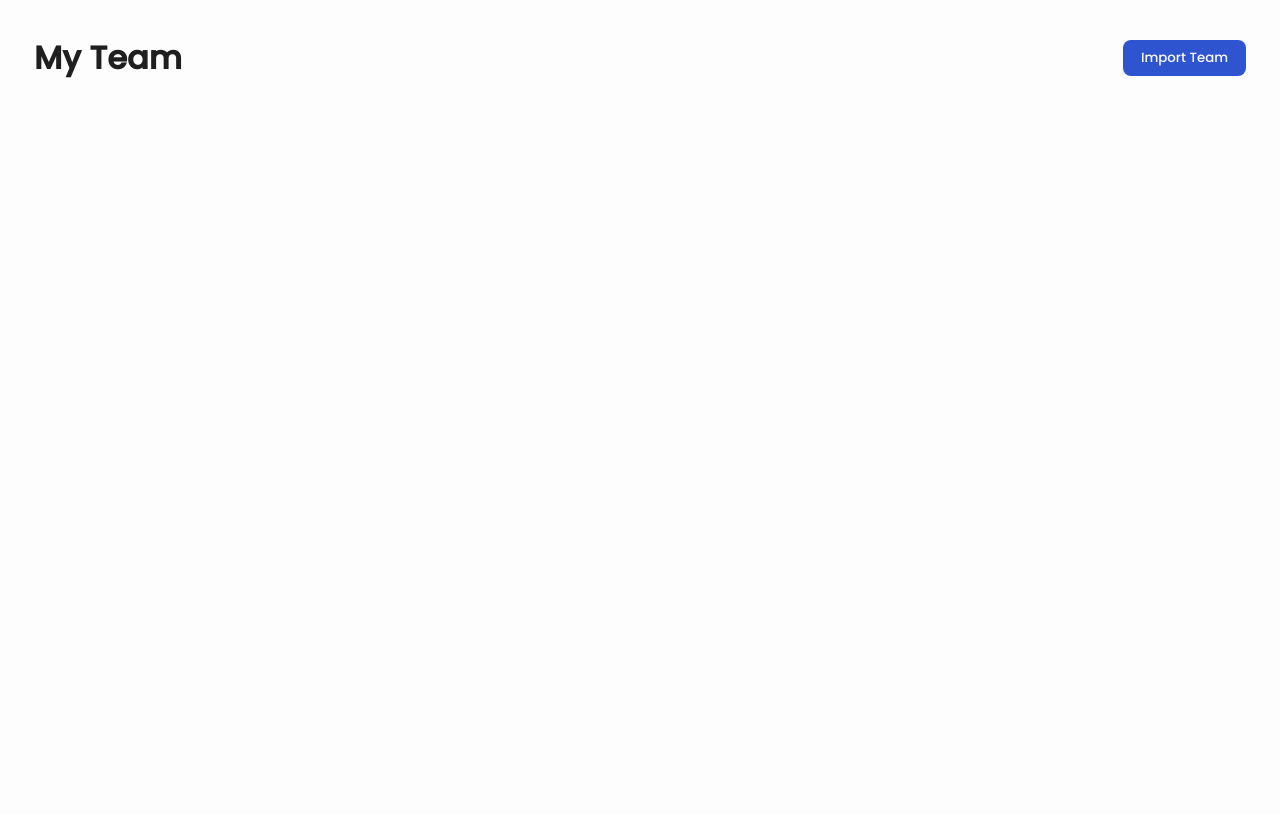
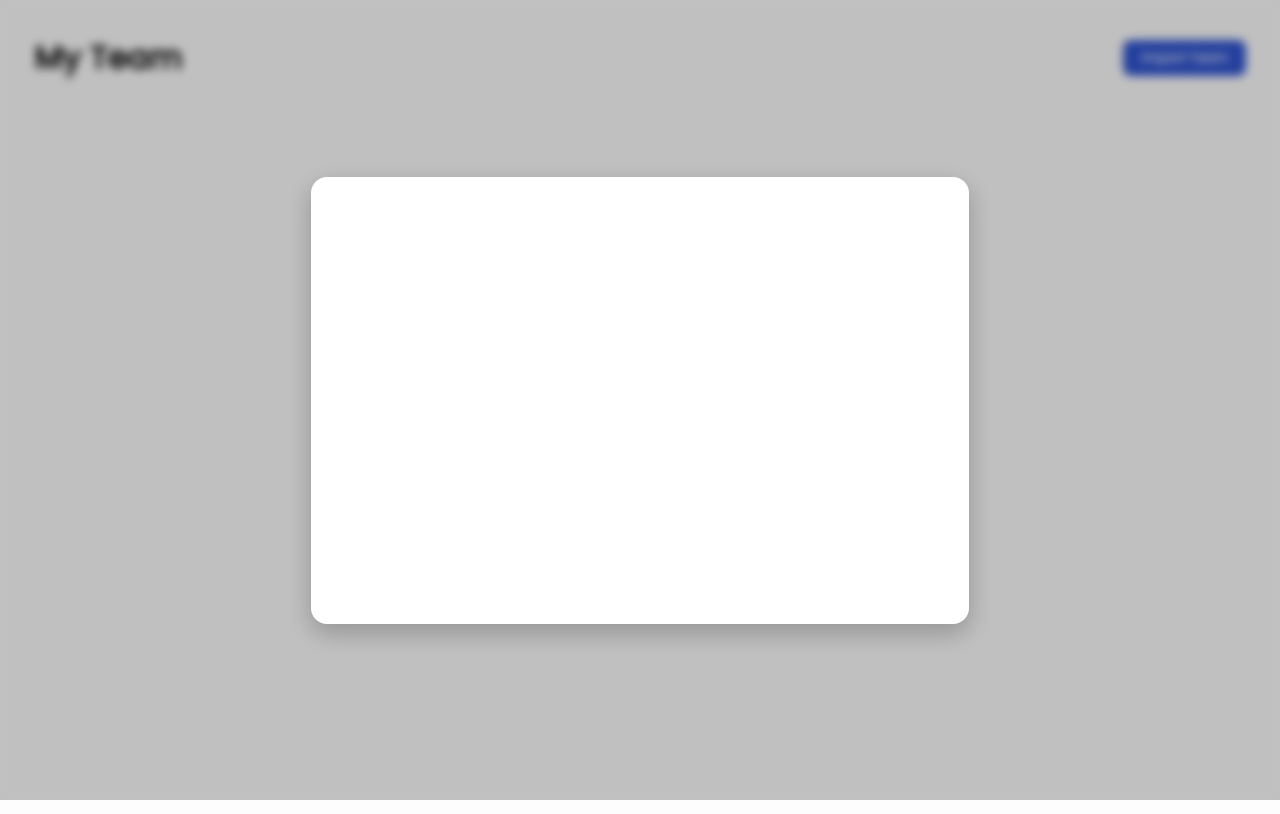
Before and after one commit to PietroBertarini/kone-challenge, a React (Create React App) app: page / in a window 1280 px wide. Both pictures are taken after a click on the button "Import Team". Built offline with nearby package versions, Linux system fonts and the light colour scheme.

Commit message:
Created a container using portal

```diff
--- a/public/index.html
+++ b/public/index.html
@@ -29,6 +29,7 @@
   <body>
     <noscript>You need to enable JavaScript to run this app.</noscript>
     <div id="root"></div>
+    <div id="portal"></div>
     <!--
       This HTML file is a template.
       If you open it directly in the browser, you will see an empty page.
--- /dev/null
+++ b/src/Components/LegoComponent/Modal/Modal.styles.ts
@@ -0,0 +1,37 @@
+import styled from 'styled-components';
+import { overlayGray, pureWhite } from '../../../global.styles';
+
+export const Overlay = styled.div`
+  /* Layout Properties */
+  top: 0;
+  left: 0;
+  width: 100%;
+  height: 100%;
+  display: flex;
+  position: fixed;
+  align-content: center;
+  justify-content: center;
+  z-index: 10000;
+
+  /* UI Properties */
+  background: ${overlayGray} 0% 0% no-repeat padding-box;
+  opacity: 1;
+  backdrop-filter: blur(5px);
+  -webkit-backdrop-filter: blur(5px);
+`;
+export const Container = styled.div`
+  /* Layout Properties */
+
+  width: 658px;
+  height: 447px;
+  display: flex;
+  align-self: center;
+  justify-self: center;
+  z-index: 10000;
+  position: fixed;
+  /* UI Properties */
+  background: ${pureWhite} 0% 0% no-repeat padding-box;
+  box-shadow: 0 9px 26px #0000003D;
+  border-radius: 16px;
+  opacity: 1;
+`;
--- /dev/null
+++ b/src/Components/LegoComponent/Modal/Modal.tsx
@@ -0,0 +1,25 @@
+import React from 'react';
+import ReactDom from 'react-dom';
+import { Container, Overlay } from './Modal.styles';
+
+interface OwnProps {
+    open: boolean,
+    children?: JSX.Element,
+
+}
+
+const Modal = ({ open, children }: OwnProps) => {
+  const portalDiv = document.getElementById('portal');
+  return (open && portalDiv) ? ReactDom.createPortal(
+    <>
+      <Overlay>
+        <Container>
+          {children}
+        </Container>
+      </Overlay>
+    </>,
+    portalDiv,
+  ) : null;
+};
+
+export default Modal;
--- a/src/Components/Pages/Home/Home.tsx
+++ b/src/Components/Pages/Home/Home.tsx
@@ -1,11 +1,16 @@
-import React from 'react';
+import React, { useState } from 'react';
 import { ImportButton, Logo, Navbar } from './Home.styles';
+import Modal from '../../LegoComponent/Modal/Modal';
 
-const Home = () => (
-  <Navbar>
-    <Logo>My Team</Logo>
-    <ImportButton>Import Team</ImportButton>
-  </Navbar>
-);
+const Home = () => {
+  const [isOpen, setIsOpen] = useState(false);
+  return (
+    <Navbar>
+      <Logo>My Team</Logo>
+      <ImportButton onClick={() => setIsOpen(true)}>Import Team</ImportButton>
+      <Modal open={isOpen} />
+    </Navbar>
+  );
+};
 
 export default Home;
--- a/src/global.styles.ts
+++ b/src/global.styles.ts
@@ -7,7 +7,8 @@ export const backgroundWhite = '#FDFDFD';
 export const fontBlack = '#1F1F1F';
 export const primaryBlue = '#2F54D0';
 export const activeBlue = '#859BE3';
-// export const pureWhite = '#FFFFFF';
+export const pureWhite = '#FFFFFF';
+export const overlayGray = '#0000003D';
 // export const pureBlack = '#000000';
 // export const borderGray = '#E8E8E8';
 // export const closeGray = '#333333';
--- a/src/index.css
+++ b/src/index.css
@@ -18,7 +18,10 @@
   font-style: normal;
   src: url('Assets/Fonts/Poppins/Poppins-Light.ttf') format("truetype")
 }
-
+html,
+body {
+  height: 100%;
+}
 body {
   margin: 0;
   background-color: #FDFDFD;
@@ -28,6 +31,11 @@ body {
 }
 
 
+div#portal {
+  height: 100%;
+}
+
+
 code {
   font-family: source-code-pro, Menlo, Monaco, Consolas, 'Courier New',
     monospace;
```
